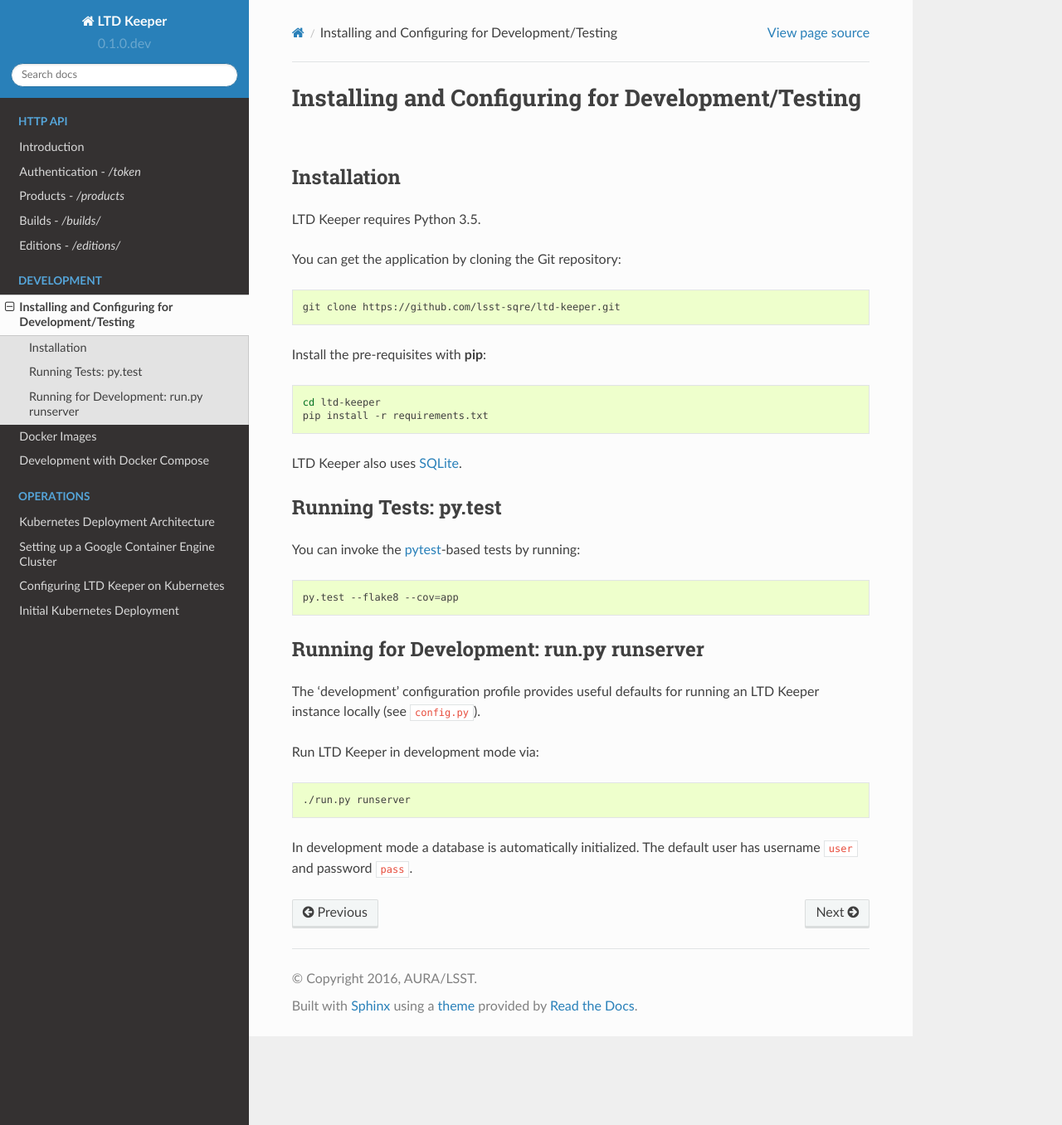
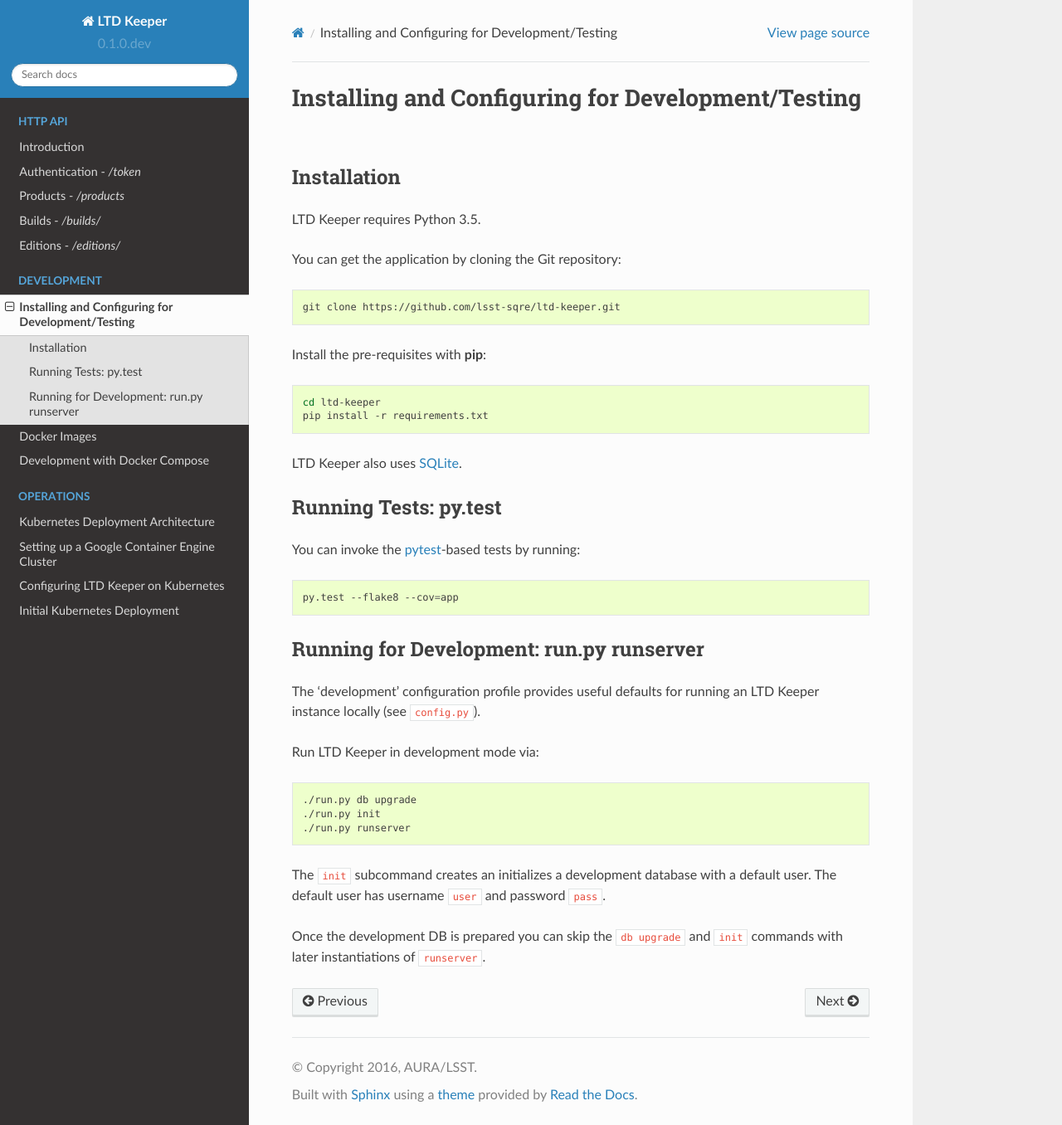
Before and after one commit to lsst-sqre/ltd-keeper, a Sphinx documentation site: the page built from docs/install.rst, in a window 1280 px wide and 1356 px high. Shown: the whole window at 83% size. Built offline with Sphinx 7.4.7 and the Read the Docs theme 2.0.0, drawn with Linux system fonts in a browser that asks for light colours.

Commit message:
Only initialize a db through db upgrade and init
With Alembic, a DB should only be created *through* Alembic in order to
maintain versioning. This removes "create_all" from the init command,
and updates all docs to use a run.py db upgrade and then run.py init
bootstrap.

```diff
--- a/docs/gke-deploy.rst
+++ b/docs/gke-deploy.rst
@@ -89,6 +89,7 @@ From the uwsgi container's prompt,
 
 .. code-block:: bash
 
+   ./run.py db upgrade
    ./run.py init
    chown -R uwsgi:uwsgi_grp /var/lib/sqlite
 
--- a/docs/install.rst
+++ b/docs/install.rst
@@ -41,26 +41,11 @@ Run LTD Keeper in development mode via:
 
 .. code-block:: bash
 
+   ./run.py db upgrade
+   ./run.py init
    ./run.py runserver
 
-In development mode a database is automatically initialized.
+The ``init`` subcommand creates an initializes a development database with a default user.
 The default user has username ``user`` and password ``pass``.
 
-..
-  Running in Production
-  =====================
-
-  TODO
-
-..
-  Configuration
-  =============
-
-  Amazon Web Services
-  -------------------
-
-  LTD Keeper uses Amazon Web Services (AWS) for object storage (S3) and DNS configuration (Route 53).
-  `boto3 <http://boto3.readthedocs.org/en/latest/>`_.
-
-  Credentials for your AWS account should be stored in a :file:`~/.aws/credentials` file.
-  See http://boto3.readthedocs.org/en/latest/guide/quickstart.html#configuration for more information about configuring Boto3.
+Once the development DB is prepared you can skip the ``db upgrade`` and ``init`` commands with later instantiations of ``runserver``.
--- a/run.py
+++ b/run.py
@@ -75,9 +75,6 @@ def init():
     - `LTD_KEEPER_BOOTSTRAP_PASSWORD`
     """
     with keeper_app.app_context():
-        # bootstrap database
-        db.create_all()
-
         # bootstrap a user
         if User.query.get(1) is None:
             u = User(username=keeper_app.config['DEFAULT_USER'],
```
